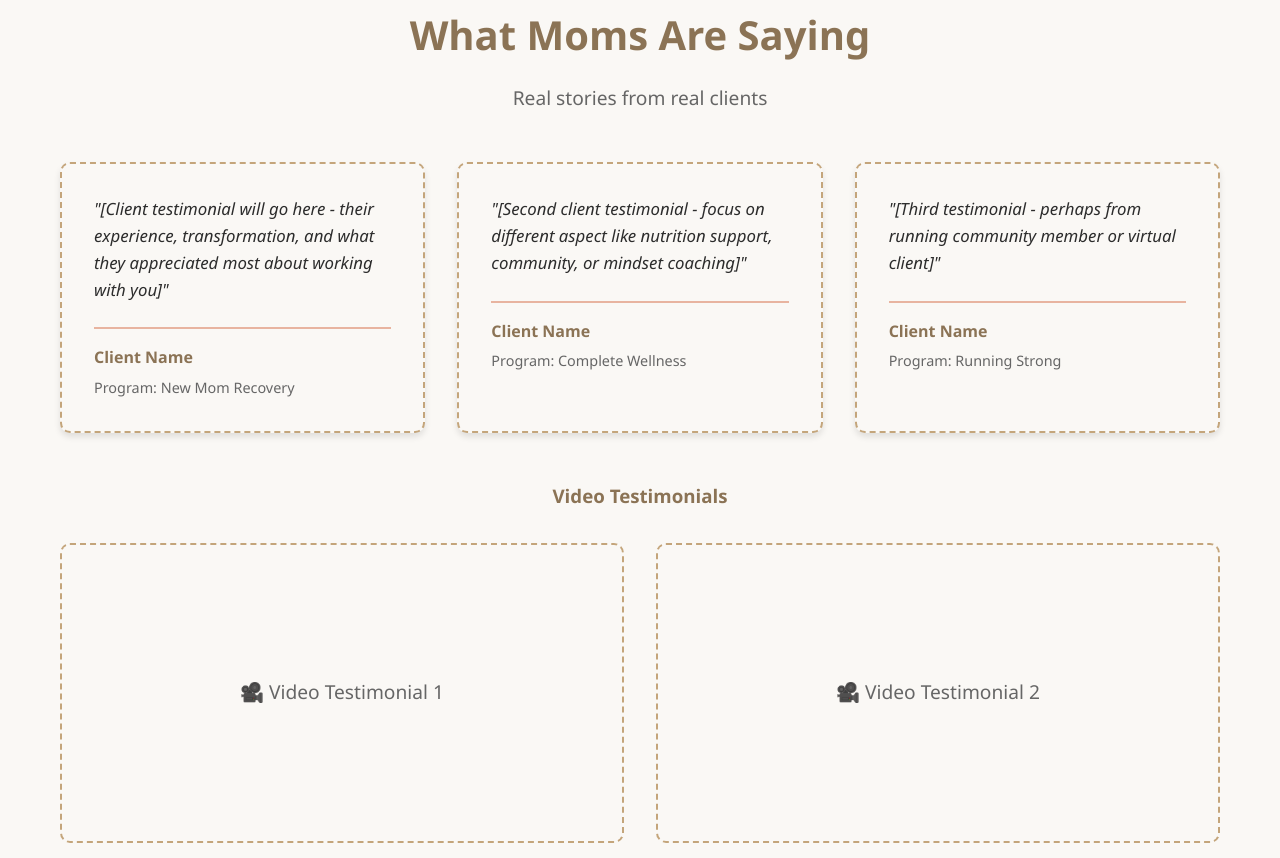
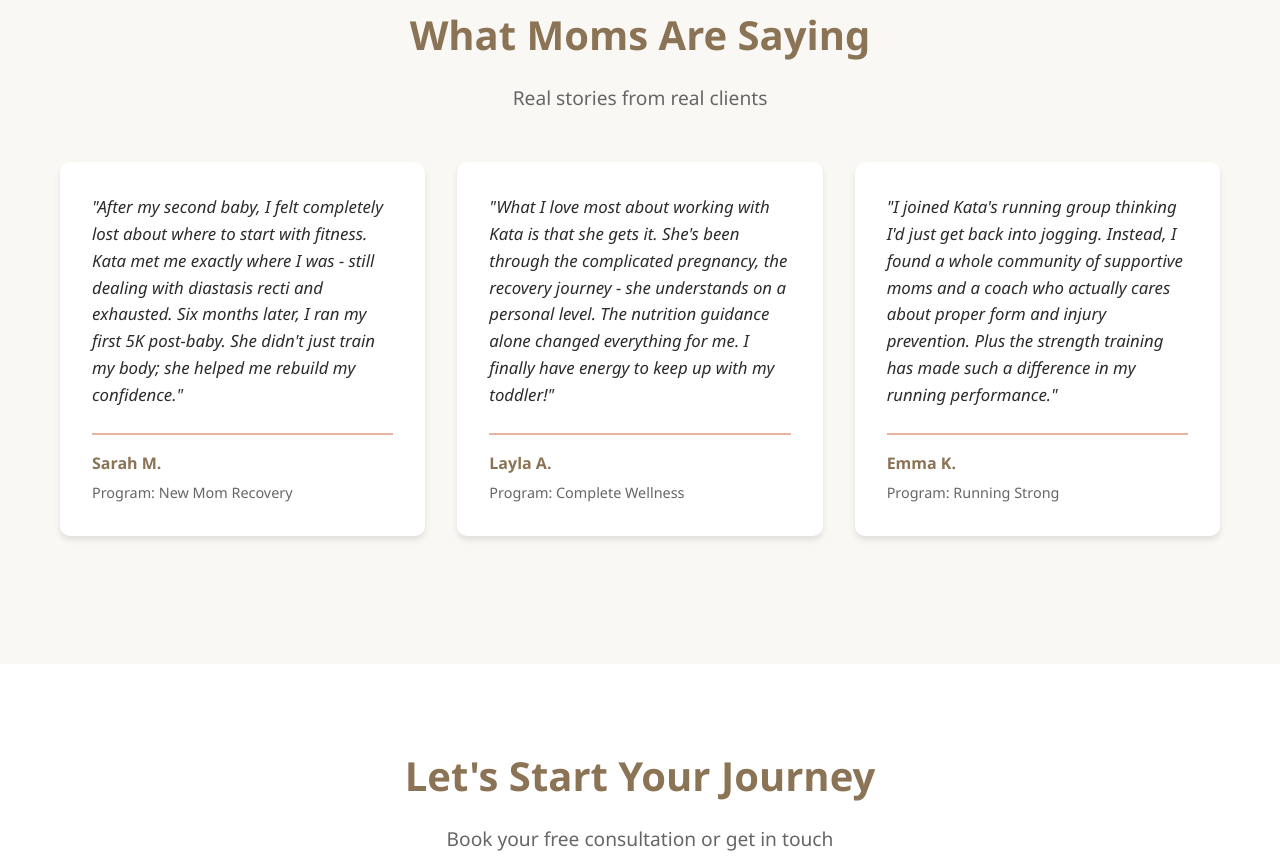
Before and after one commit to balsapka/mindful-moms-website, a plain HTML site: page index.html in a window 1280 px wide. Shown: the part 4467-5325 px from the top of the page. Drawn offline with Linux system fonts and the light colour scheme.

Commit message:
Added realistic client testimonials and removed video testimonials section

```diff
--- a/index.html
+++ b/index.html
@@ -200,47 +200,33 @@
             <p class="section-subtitle">Real stories from real clients</p>
 
             <div class="testimonials-grid">
-                <!-- PLACEHOLDER: Add your client testimonials here -->
-                <div class="testimonial-card placeholder">
+                <div class="testimonial-card">
                     <div class="testimonial-text">
-                        <p>"[Client testimonial will go here - their experience, transformation, and what they appreciated most about working with you]"</p>
+                        <p>"After my second baby, I felt completely lost about where to start with fitness. Kata met me exactly where I was - still dealing with diastasis recti and exhausted. Six months later, I ran my first 5K post-baby. She didn't just train my body; she helped me rebuild my confidence."</p>
                     </div>
                     <div class="testimonial-author">
-                        <strong>Client Name</strong>
+                        <strong>Sarah M.</strong>
                         <span>Program: New Mom Recovery</span>
                     </div>
                 </div>
 
-                <div class="testimonial-card placeholder">
+                <div class="testimonial-card">
                     <div class="testimonial-text">
-                        <p>"[Second client testimonial - focus on different aspect like nutrition support, community, or mindset coaching]"</p>
+                        <p>"What I love most about working with Kata is that she gets it. She's been through the complicated pregnancy, the recovery journey - she understands on a personal level. The nutrition guidance alone changed everything for me. I finally have energy to keep up with my toddler!"</p>
                     </div>
                     <div class="testimonial-author">
-                        <strong>Client Name</strong>
+                        <strong>Layla A.</strong>
                         <span>Program: Complete Wellness</span>
                     </div>
                 </div>
 
-                <div class="testimonial-card placeholder">
+                <div class="testimonial-card">
                     <div class="testimonial-text">
-                        <p>"[Third testimonial - perhaps from running community member or virtual client]"</p>
+                        <p>"I joined Kata's running group thinking I'd just get back into jogging. Instead, I found a whole community of supportive moms and a coach who actually cares about proper form and injury prevention. Plus the strength training has made such a difference in my running performance."</p>
                     </div>
                     <div class="testimonial-author">
-                        <strong>Client Name</strong>
+                        <strong>Emma K.</strong>
                         <span>Program: Running Strong</span>
-                    </div>
-                </div>
-            </div>
-
-            <div class="video-testimonials">
-                <h3>Video Testimonials</h3>
-                <!-- PLACEHOLDER: Add your video testimonials here -->
-                <div class="video-grid">
-                    <div class="video-placeholder">
-                        <p>🎥 Video Testimonial 1</p>
-                    </div>
-                    <div class="video-placeholder">
-                        <p>🎥 Video Testimonial 2</p>
                     </div>
                 </div>
             </div>
--- a/styles.css
+++ b/styles.css
@@ -443,11 +443,6 @@ section h2 {
     box-shadow: var(--shadow);
 }
 
-.testimonial-card.placeholder {
-    border: 2px dashed var(--secondary-color);
-    background-color: var(--bg-light);
-}
-
 .testimonial-text {
     font-style: italic;
     margin-bottom: 1.5rem;
```
